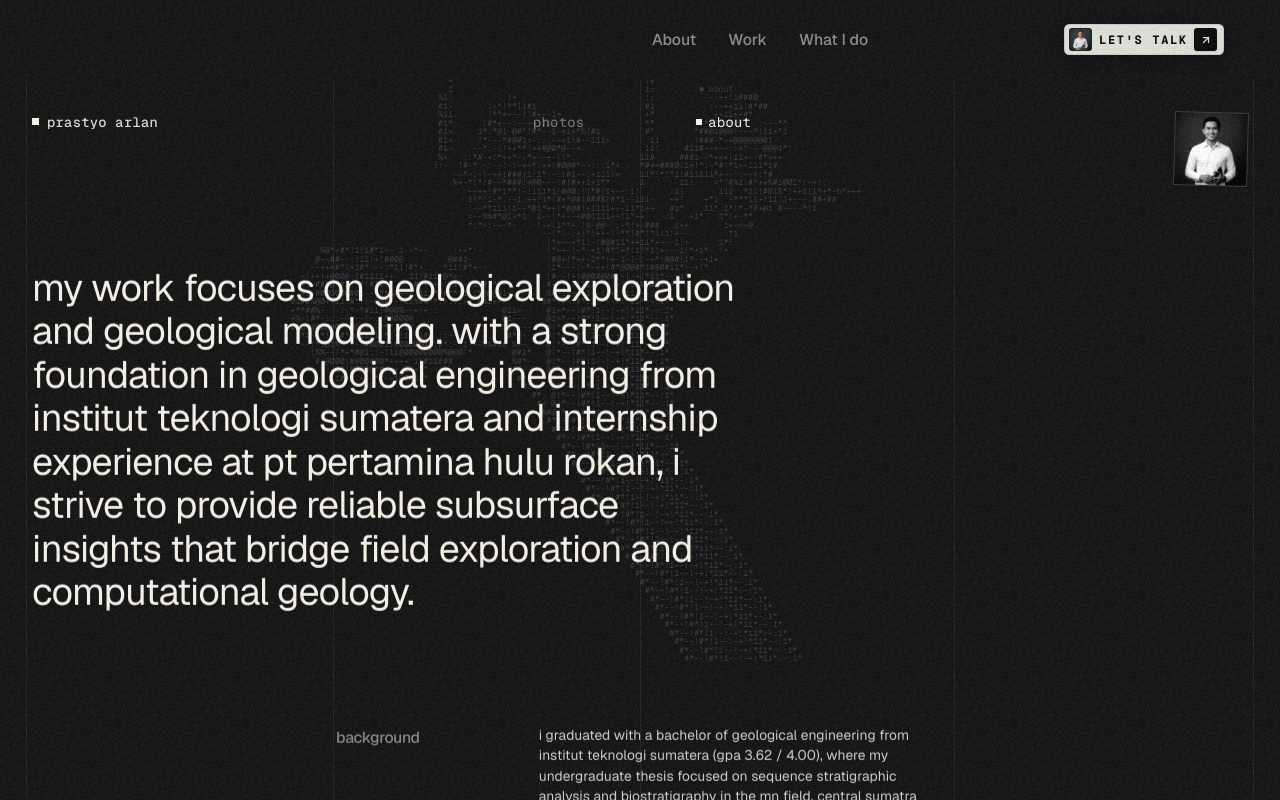
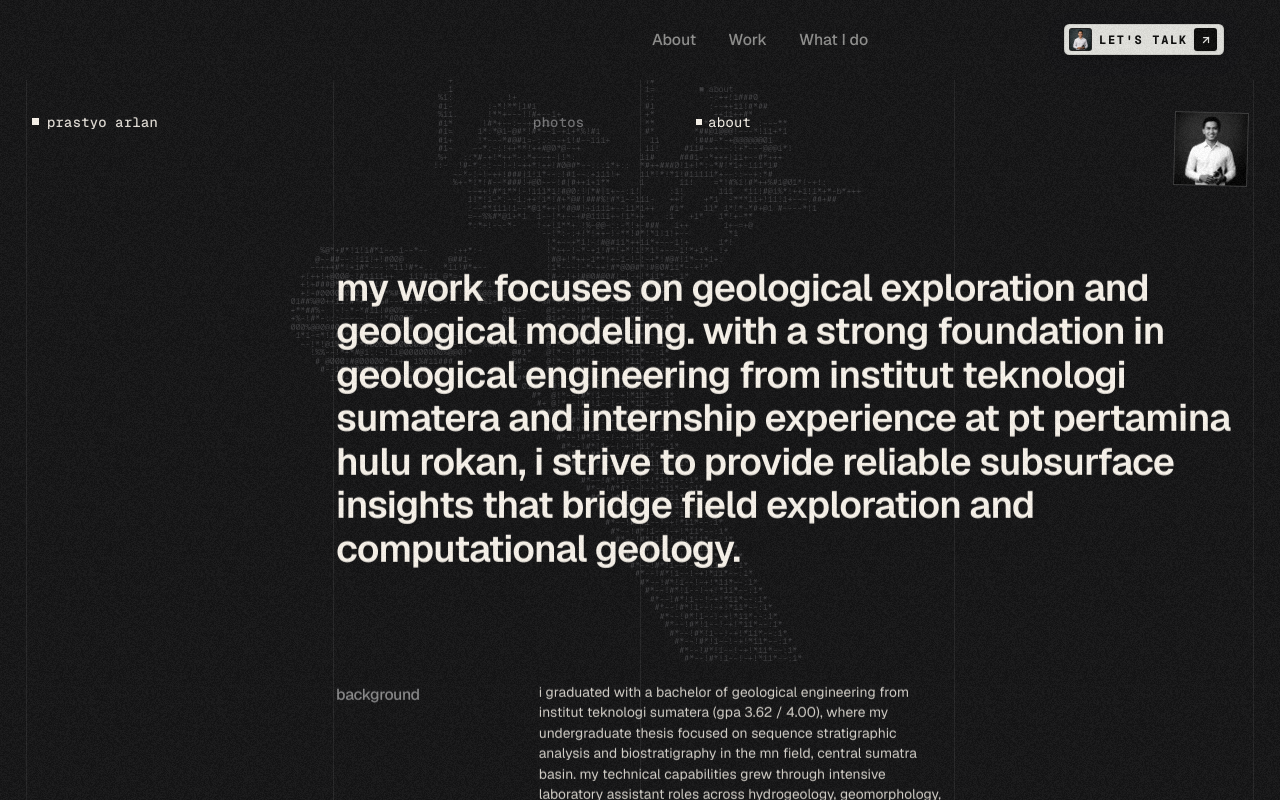
Before and after one commit to arlann73/walahi, a Next.js app: page /about in a window 1280 px wide. Shown: the top 800 px of the page. Built offline with nearby package versions, Linux system fonts and the light colour scheme.

Commit message:
feat(typography): unify section statement hierarchy, harmonize octave scale, and sync container widths to 1040px

```diff
--- a/src/components/sections/AboutPortfolioSection.tsx
+++ b/src/components/sections/AboutPortfolioSection.tsx
@@ -224,8 +224,8 @@
       <div className="relative z-10 w-full pt-14 md:pt-20 pb-20 md:pb-28 px-5 md:px-8">
         {/* Hero / Headline Statement */}
         <div className="grid grid-cols-1 md:grid-cols-12 gap-y-6 about-fade-el will-change-[transform,opacity]" data-purpose="hero-statement">
-          <div className="md:col-start-4 md:col-span-8 lg:col-start-4 lg:col-span-8 xl:col-span-7">
-            <p className="text-h2 font-normal text-[#F9F4EB]">
+          <div className="md:col-start-4 md:col-span-9 max-w-[1040px]">
+            <p className="text-h2 text-[#F9F4EB]">
               my work focuses on geological exploration and geological modeling. with a strong foundation in geological engineering from institut teknologi sumatera and internship experience at pt pertamina hulu rokan, i strive to provide reliable subsurface insights that bridge field exploration and computational geology.
             </p>
           </div>
--- a/src/components/sections/FeaturedWorkSection.tsx
+++ b/src/components/sections/FeaturedWorkSection.tsx
@@ -341,15 +341,15 @@
           </div>
 
           {/* Main Statement Heading Container */}
-          <div className="w-full max-w-[1240px]">
+          <div className="w-full max-w-[1040px]">
             <h2
               ref={headlineRef}
               aria-label="From subsurface data interpretation to field exploration, I turn geological complexity into actionable insights. Here’s a taste of the work I’ve loved doing and the real-world projects I’ve helped bring to life."
-              className="font-display font-medium text-white text-left"
+              className="text-white text-left"
             >
               {/* DESKTOP PRESENTATION (lg and up): 5 Intentional Lines across 2 Blocks */}
               <div
-                className="hidden lg:block text-h1 font-medium"
+                className="hidden lg:block text-h2"
                 aria-hidden="true"
               >
                 {/* Block 1: Positioning Statement (3 lines) */}
@@ -380,7 +380,7 @@
 
               {/* MOBILE / TABLET PRESENTATION (< lg): Natural Fluid Semantic Wrapping */}
               <div
-                className="block lg:hidden text-h1 font-medium"
+                className="block lg:hidden text-h2"
                 aria-hidden="true"
               >
                 {/* Block 1: Positioning */}
--- a/src/components/sections/WhatIDoSection.tsx
+++ b/src/components/sections/WhatIDoSection.tsx
@@ -139,7 +139,7 @@
         {/* Header */}
         <header className="w-full flex justify-between items-start z-30 relative mb-8 md:mb-10 what-ido-fade will-change-[transform,opacity]">
           <div>
-            <h2 className="text-h1 font-black text-white select-none">
+            <h2 className="text-h1 text-white select-none">
               WHAT I DO.
             </h2>
           </div>
@@ -172,7 +172,7 @@
 
         {/* Agency Mission Statement Paragraph */}
         <div className="max-w-4xl what-ido-fade will-change-[transform,opacity]">
-          <p className="text-h3 sm:text-h2 text-gray-100 font-normal tracking-tight">
+          <p className="text-h3 text-gray-100">
             I bridge the gap between earth sciences and digital innovation. With a deep interest in data analysis and AI-driven workflows, I actively explore tech-assisted solutions to solve complex problems. By combining a strong scientific approach with a modern digital mindset, I bring fresh perspectives, high adaptability, and an eagerness to learn to every project I take on.
           </p>
         </div>
```
Also changed, not shown: .agents/rules/design.md, 1 other file (tests, documents, lock files or other folders).
